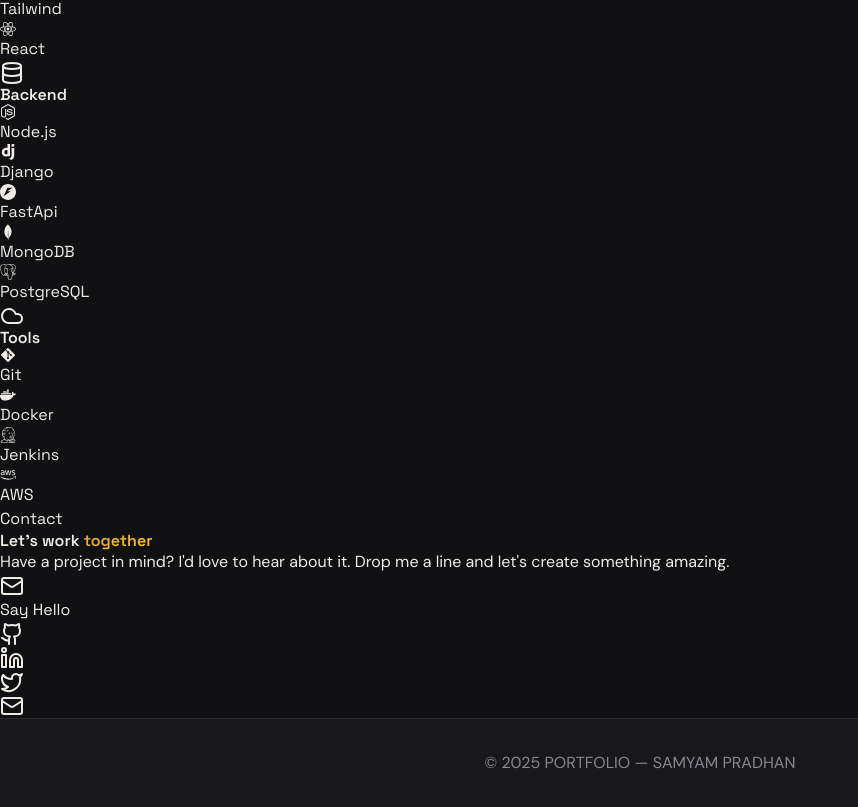
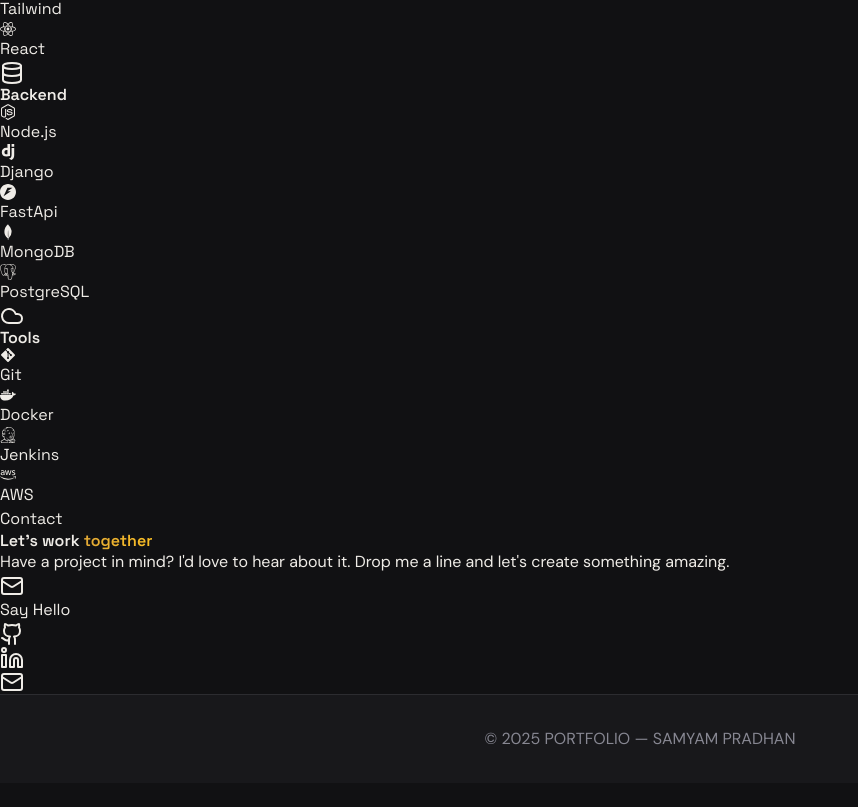
Before and after one commit to Samyam-Pradhan/Portfolio, a React (Vite) app: page / in a window 1280 px wide. Shown: the part 1018-1825 px from the top of the page, without its empty margins (0-858 px from the left). After the commit the page ends 1801 px from the top, so only its background shows below. Built offline with nearby package versions, Linux system fonts and the light colour scheme; the HTML template or start-up script is replaced by a standard one.

Commit message:
Updated contact component

```diff
--- a/src/components/Contact.jsx
+++ b/src/components/Contact.jsx
@@ -1,28 +1,20 @@
-import { motion } from "framer-motion";
-import { Mail, Github, Linkedin, Twitter } from "lucide-react";
+import { Mail, Github, Linkedin,} from "lucide-react";
 
 const socials = [
-  { icon: Github, label: "GitHub", href: "#" },
-  { icon: Linkedin, label: "LinkedIn", href: "#" },
-  { icon: Twitter, label: "Twitter", href: "#" },
-  { icon: Mail, label: "Email", href: "mailto:alex.m@reactfolio.dev" },
+  { icon: Github, label: "GitHub", href: "https://github.com/Samyam-Pradhan" },
+  { icon: Linkedin, label: "LinkedIn", href: "https://www.linkedin.com/in/samyam-pradhan-b59b68292/" },
+  { icon: Mail, label: "Email", href: "pradhansamyam71@gmail.com" },
 ];
 
 const Contact = () => {
   const handleSubmit = (e) => {
     e.preventDefault();
-    // Add your form submission logic here
   };
 
   return (
     <section id="contact" className="py-32 px-6">
       <div className="max-w-3xl mx-auto text-center">
-        <motion.div
-          initial={{ opacity: 0, y: 20 }}
-          whileInView={{ opacity: 1, y: 0 }}
-          viewport={{ once: true }}
-          transition={{ duration: 0.6 }}
-        >
+        <div>
           <p className="text-primary font-display text-sm tracking-widest uppercase mb-3">
             Contact
           </p>
@@ -33,68 +25,26 @@
             Have a project in mind? I'd love to hear about it. Drop me a line
             and let's create something amazing.
           </p>
-
-          {/* Email CTA Button */}
-          <a
+           <a
             href="mailto:alex.m@reactfolio.dev"
-            className="inline-flex items-center justify-center gap-2 h-12 px-8 rounded-md bg-primary text-primary-foreground hover:bg-primary/85 font-display font-semibold tracking-wide transition-colors mb-12"
+            className="inline-flex items-center justify-center gap-2 h-12 px-8 rounded-md border-2 border-primary text-primary hover:bg-primary hover:text-primary-foreground font-display font-semibold tracking-wide transition-colors mb-12"
           >
             <Mail className="w-4 h-4" />
             Say Hello
           </a>
-
-          {/* Social Links */}
           <div className="flex justify-center gap-6">
-            {socials.map((social, index) => (
-              <motion.a
+            {socials.map((social) => (
+              <a
                 key={social.label}
                 href={social.href}
-                initial={{ opacity: 0, y: 20 }}
-                whileInView={{ opacity: 1, y: 0 }}
-                viewport={{ once: true }}
-                transition={{ duration: 0.4, delay: index * 0.1 }}
                 className="w-12 h-12 rounded-full border border-border flex items-center justify-center text-muted-foreground hover:text-primary hover:border-primary/50 transition-colors"
                 aria-label={social.label}
               >
                 <social.icon className="w-5 h-5" />
-              </motion.a>
+              </a>
             ))}
           </div>
-
-          {/* Alternative: If you want to keep the form instead of just the email CTA */}
-          {/* Uncomment this section if you prefer to keep the form */}
-
-          {/* <div className="mt-16 text-left border-t border-border pt-12">
-            <h3 className="font-display text-2xl font-semibold mb-6 text-center">
-              Or send me a message
-            </h3>
-            <form onSubmit={handleSubmit} className="space-y-4">
-              <div className="grid grid-cols-1 md:grid-cols-2 gap-4">
-                <input
-                  type="text"
-                  placeholder="Your name"
-                  className="w-full px-4 py-3 rounded-lg bg-secondary/50 border border-border focus:border-primary focus:outline-none transition-colors font-body"
-                />
-                <input
-                  type="email"
-                  placeholder="Email address"
-                  className="w-full px-4 py-3 rounded-lg bg-secondary/50 border border-border focus:border-primary focus:outline-none transition-colors font-body"
-                />
-              </div>
-              <textarea
-                placeholder="Your message"
-                rows={4}
-                className="w-full px-4 py-3 rounded-lg bg-secondary/50 border border-border focus:border-primary focus:outline-none transition-colors font-body"
-              />
-              <button
-                type="submit"
-                className="w-full h-12 px-8 rounded-md bg-primary text-primary-foreground hover:bg-primary/85 font-display font-semibold tracking-wide transition-colors"
-              >
-                Send Message
-              </button>
-            </form>
-          </div> */}
-        </motion.div>
+        </div>
       </div>
     </section>
   );
```
